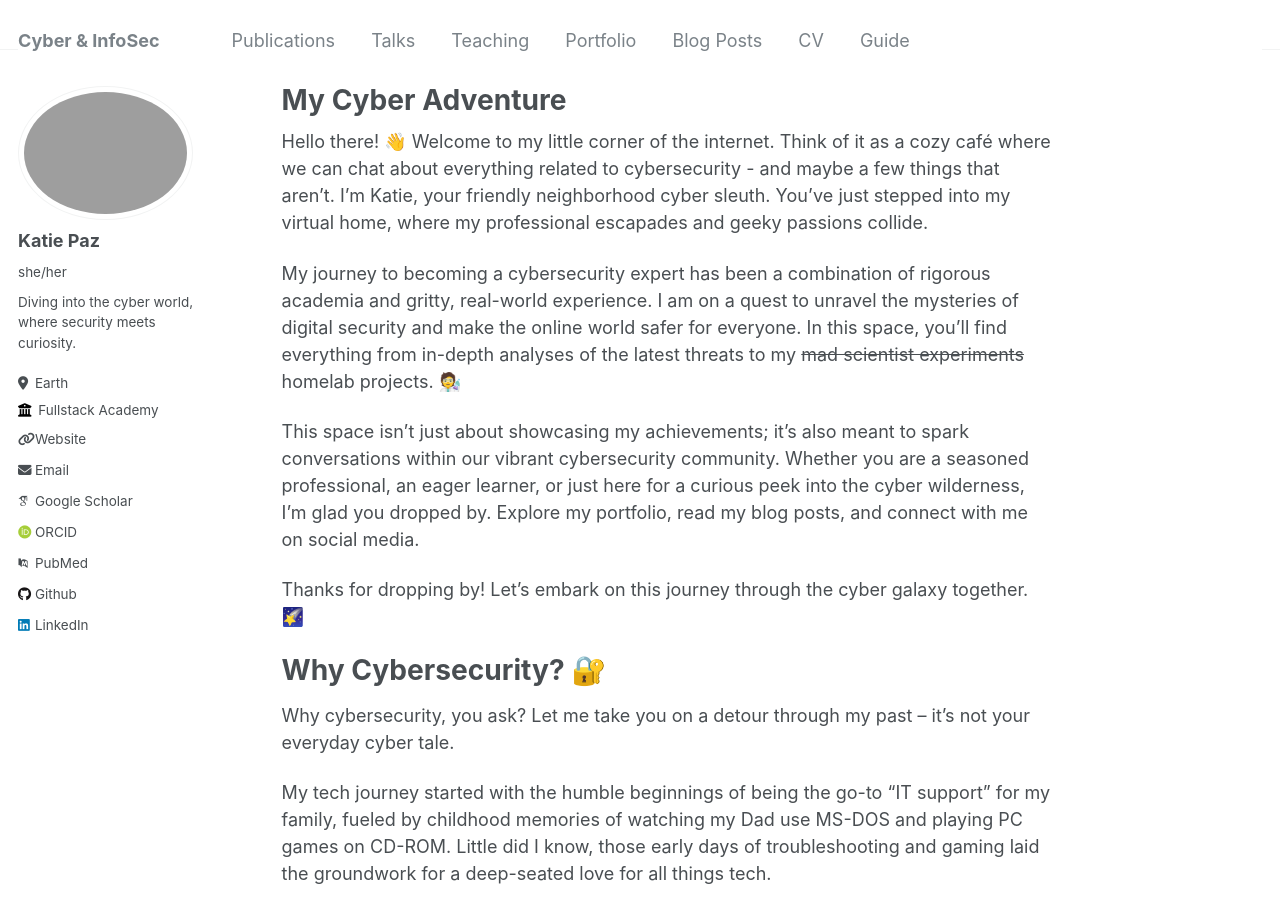
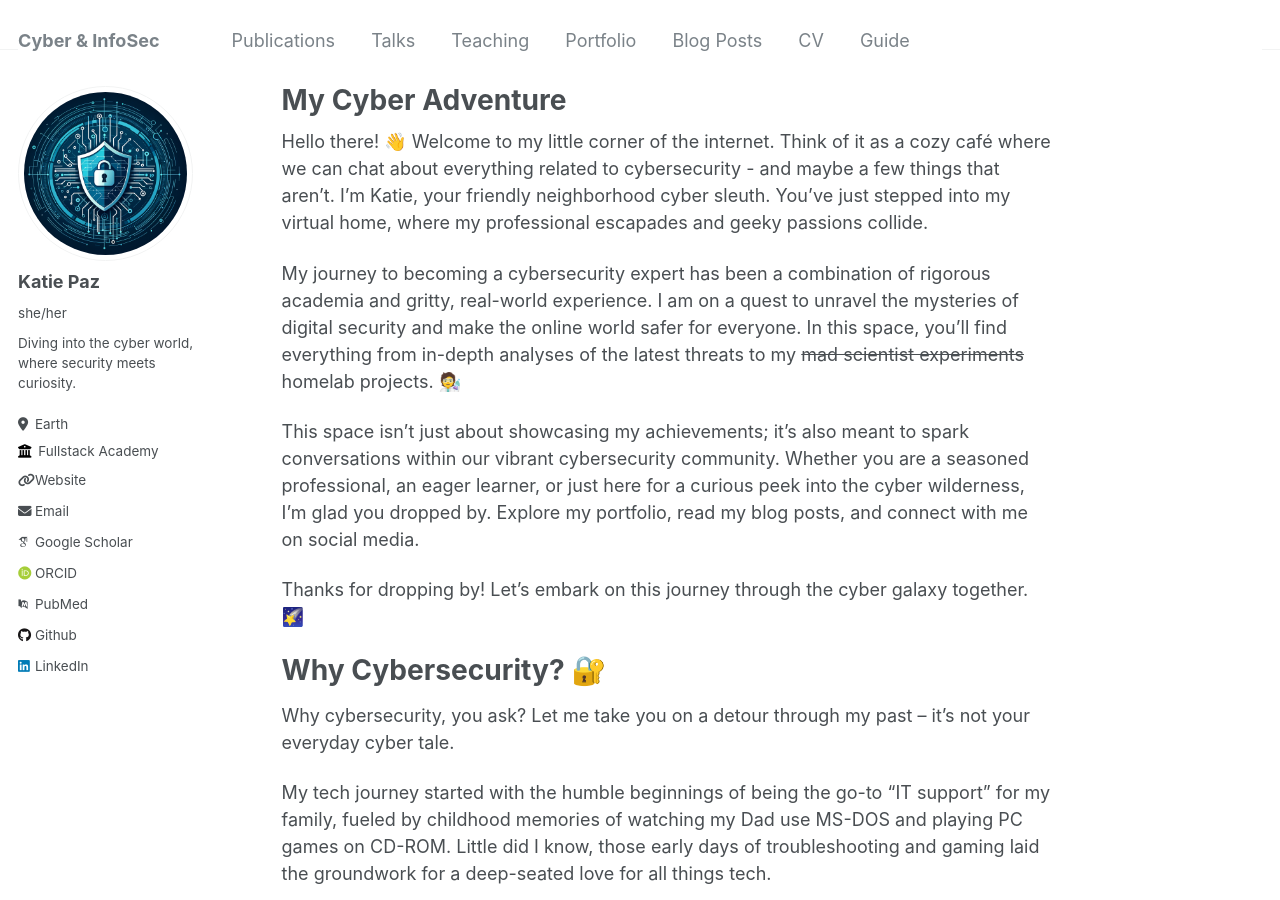
Before and after one commit to KatieCryptique/katiecryptique.github.io, a Jekyll site: the page built from _pages/about.md, in a window 1280 px wide and 900 px high. Built offline with Jekyll 4.4.1, drawn with Linux system fonts in a browser that asks for light colours; some web fonts are replaced.

Commit message:
Update _config.yml

```diff
--- a/_config.yml
+++ b/_config.yml
@@ -21,7 +21,7 @@ repository               : "KatieCryptique/KatieCryptique.github.io"
 #               Additional customization can be done by editing /_includes/author-profile.html
 author:
   # Biographic information
-  avatar           : "profile.jpg"
+  avatar           : "cyber-pic.png"
   name             : "Katie Paz"
   pronouns         : "she/her"
   bio              : "Diving into the cyber world, where security meets curiosity."
```
